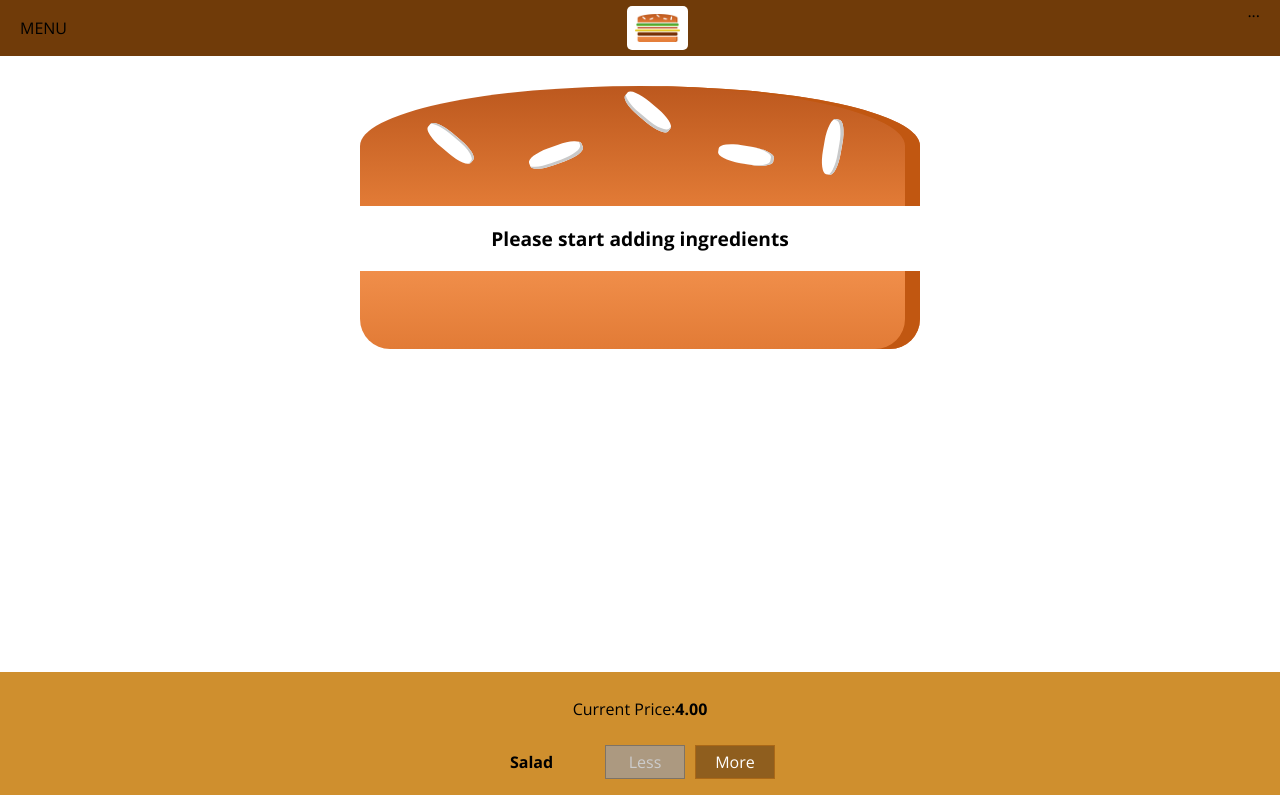
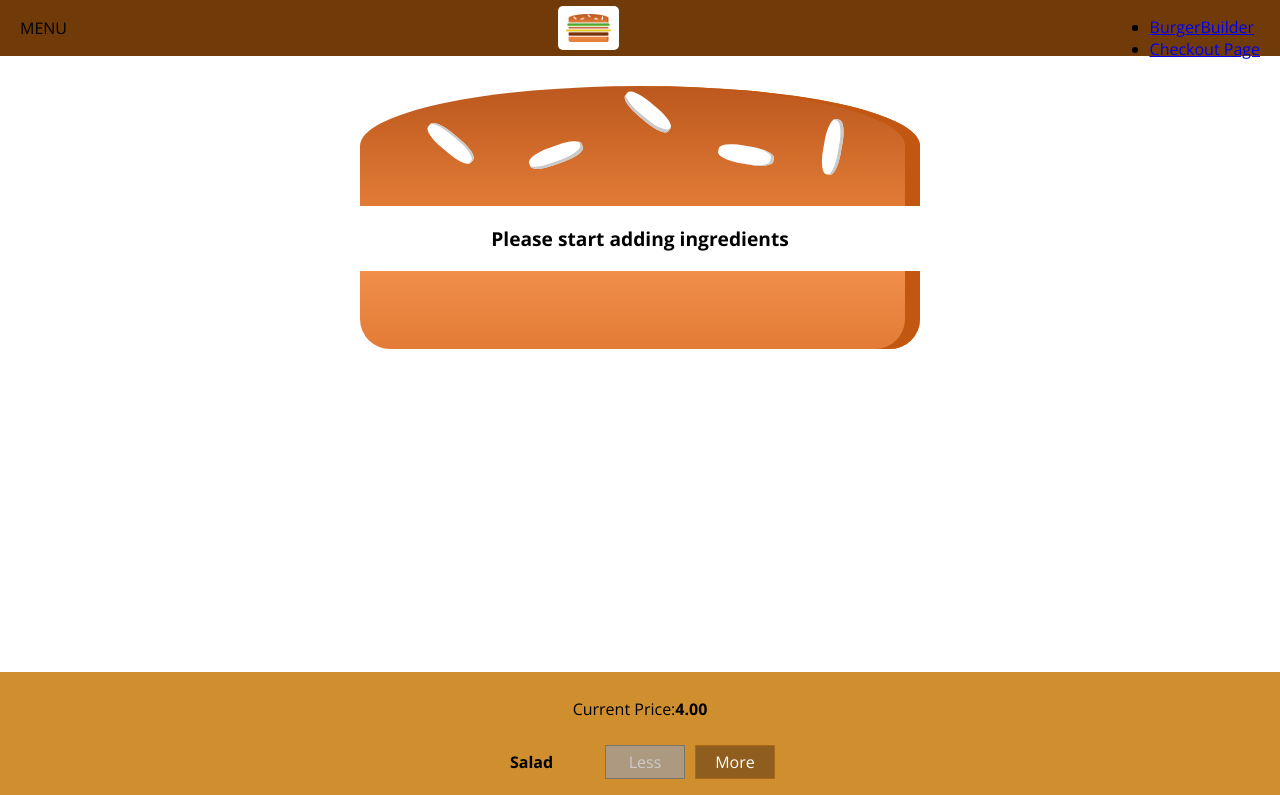
Before and after one commit to gabrielaacha/udemy-REACT-course-burger-app, a React (Create React App) app: page / in a window 1280 px wide. Shown: the top 795 px of the page. Built offline with nearby package versions, Linux system fonts and the light colour scheme.

Commit message:
navigation items

```diff
--- /dev/null
+++ b/src/components/Navigation/NavigationItems/NavigationItem/NavigationItem.js
@@ -0,0 +1,12 @@
+import React from "react";
+import classes from "./NavigationItem";
+
+const navigationItem = (props) => (
+  <li>
+    <a href={props.link} className={props.active ? classes.active : null}>
+      {props.children}
+    </a>
+  </li>
+);
+
+export default navigationItem;
--- /dev/null
+++ b/src/components/Navigation/NavigationItems/NavigationItems.js
@@ -0,0 +1,16 @@
+import React from "react";
+import classes from "./NavigationItems.module.css";
+import NavigationItem from "./NavigationItem/NavigationItem";
+
+const navigationItems = () => (
+  <ul className={classes.navigationItems}>
+    <li>
+      <NavigationItem link="/" active>
+        BurgerBuilder
+      </NavigationItem>
+      <NavigationItem link="/">Checkout Page</NavigationItem>
+    </li>
+  </ul>
+);
+
+export default navigationItems;
--- /dev/null
+++ b/src/components/Navigation/NavigationItems/NavigationItems.module.css
@@ -0,0 +1,8 @@
+.NavigationItems {
+  margin: 0;
+  padding: 0;
+  list-style: none;
+  display: flex;
+  align-items: center;
+  height: 100%;
+}
--- a/src/components/Navigation/Toolbar/Toolbar.js
+++ b/src/components/Navigation/Toolbar/Toolbar.js
@@ -1,5 +1,6 @@
 import React from "react";
 import Logo from "../../Logo/Logo";
+import NavigationItems from "../NavigationItems/NavigationItems";
 import classes from "./Toolbar.module.css";
 
 const toolbar = (props) => (
@@ -7,7 +8,9 @@
     <div>MENU</div>
     <Logo />
 
-    <nav>...</nav>
+    <nav>
+      <NavigationItems />
+    </nav>
   </header>
 );
 
```
Also changed, not shown: src/components/Navigation/NavigationItems/NavigationItem/NavigationItem.module.css (added, +25 -0 lines).
